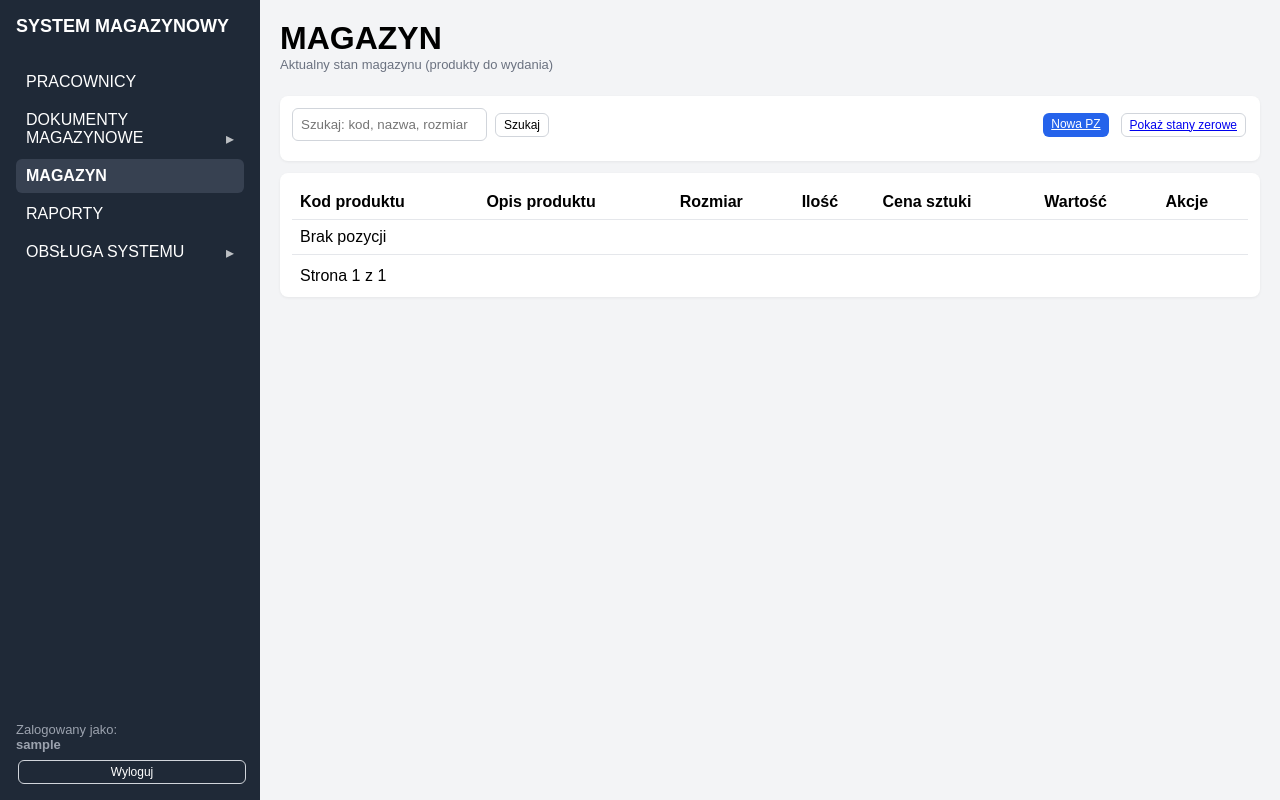
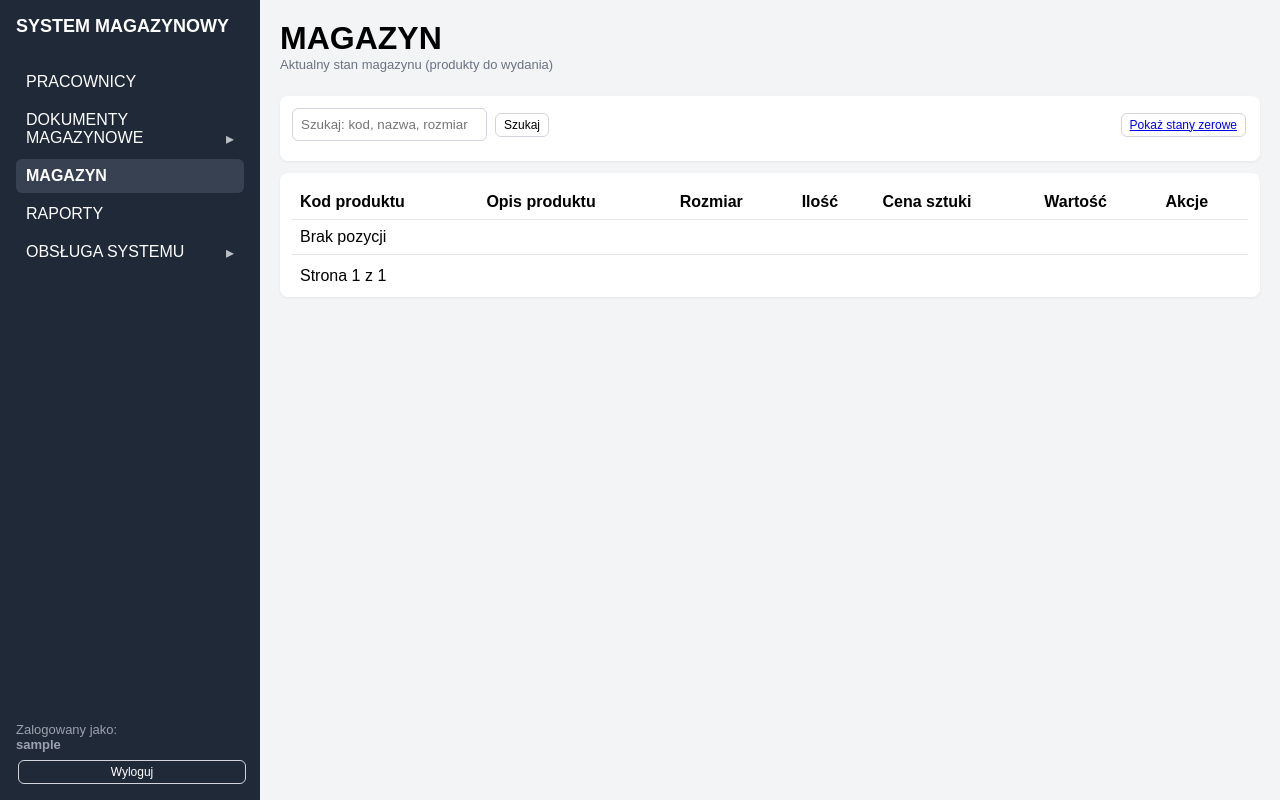
Before and after one commit to Ceva445/szafa, a Django app: page /warehouse/ in a window 1280 px wide. Run offline with Django 5.2, Linux system fonts and the light colour scheme; the visitor is signed in with stand-in values (Sample User, id 1); data that the repository does not hold is empty.

Commit message:
Fix bug #16

```diff
--- a/templates/warehouse/list.html
+++ b/templates/warehouse/list.html
@@ -12,7 +12,7 @@
     </div>
 
     <div style="margin-left:auto; display:flex; gap:8px;">
-      <a href="{% url 'documents:create_pz' %}" class="btn primary small">Nowa PZ</a>
+      <!-- <a href="{% url 'documents:create_pz' %}" class="btn primary small">Nowa PZ</a> -->
       {# Toggle show_zero via GET param #}
       {% if show_zero %}
         <a href="?{% if q %}q={{ q }}&{% endif %}show_zero=0" class="btn small ghost">Ukryj stany zerowe</a>
@@ -47,7 +47,7 @@
           <td>{{ s.total_value }}</td>
           <td class="actions">
             <a class="btn small ghost" href="{% url 'warehouse:detail' s.pk %}">Akcje</a>
-            <a class="btn small" href="{% url 'documents:create_pz' %}?product_id={{ s.product.pk }}&size={{ s.size|urlencode }}">Dodaj PZ</a>
+            <!-- <a class="btn small" href="{% url 'documents:create_pz' %}?product_id={{ s.product.pk }}&size={{ s.size|urlencode }}">Dodaj PZ</a> -->
             <a class="btn small ghost" href="{% url 'warehouse:history' s.pk %}">Historia</a>
           </td>
         </tr>
```
